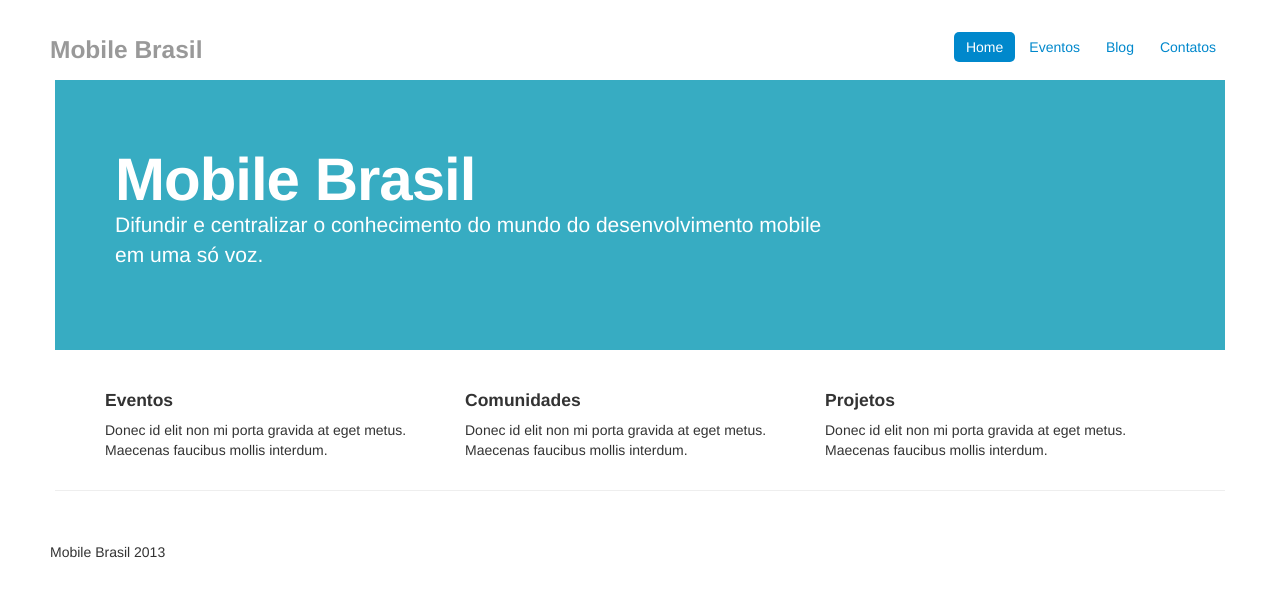
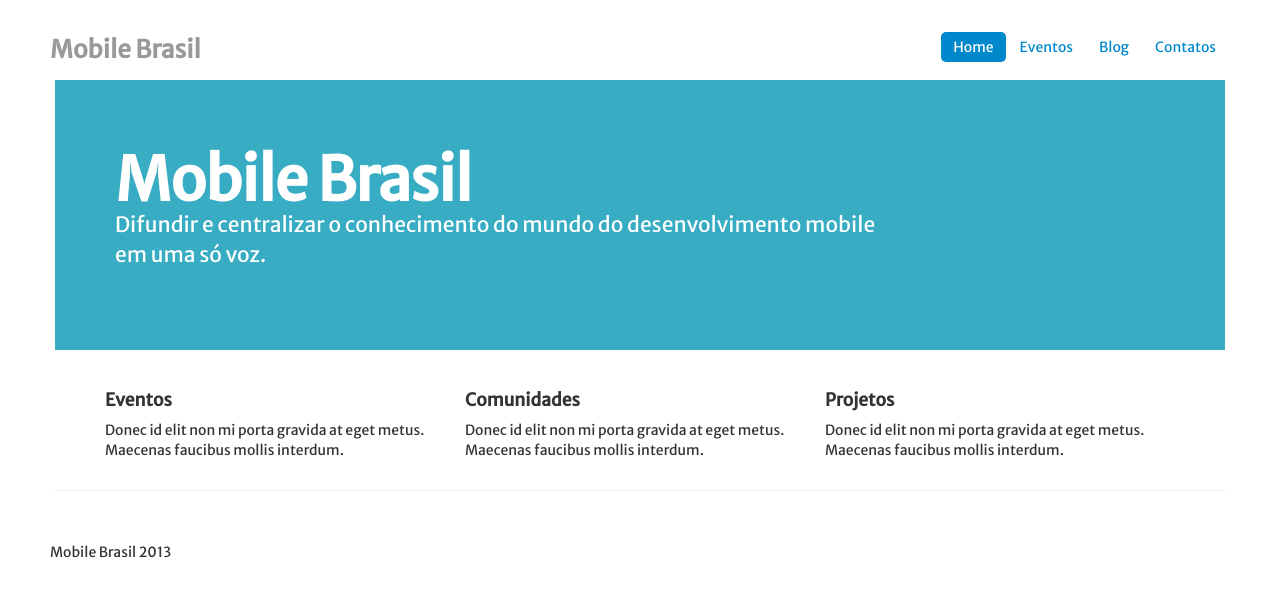
Before and after one commit to mobilebrasil/mobilebrasil.github.com, a plain HTML site: page index.html in a window 1280 px wide. Drawn offline with Linux system fonts and the light colour scheme.

Commit message:
integrate google web font api

```diff
--- a/assets/css/default.css
+++ b/assets/css/default.css
@@ -2,6 +2,7 @@ body {
 	padding-top: 20px;
 	padding-bottom: 40px;
 	margin: 0;
+	font-family: 'Merriweather Sans', sans-serif;
 }
 
 .masthead, .main, .footer {
--- a/index.html
+++ b/index.html
@@ -8,6 +8,7 @@
     <meta name="author" content="">
 
     <!-- Le styles -->
+    <link href='http://fonts.googleapis.com/css?family=Merriweather+Sans' rel='stylesheet' type='text/css'>
     <link href="assets/css/bootstrap.css" rel="stylesheet">
     <link href="assets/css/default.css" rel="stylesheet">
 
```
